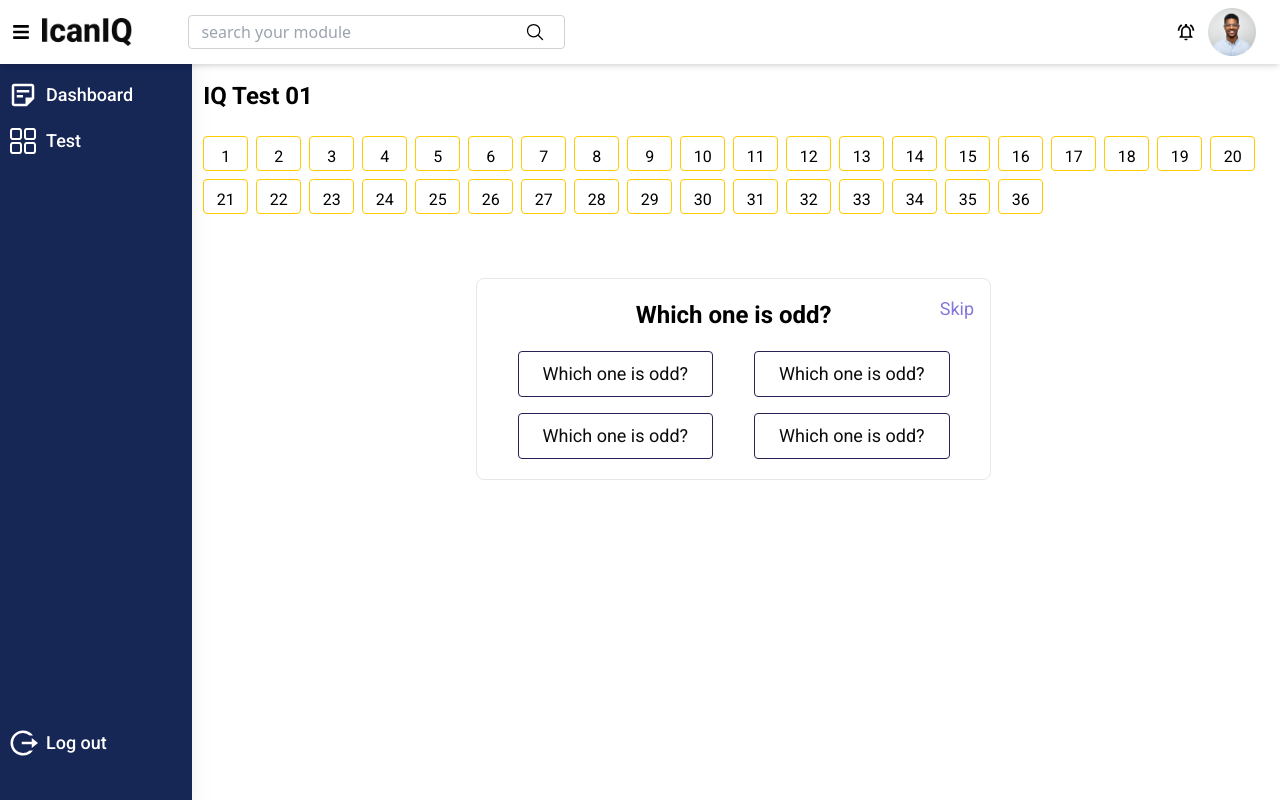
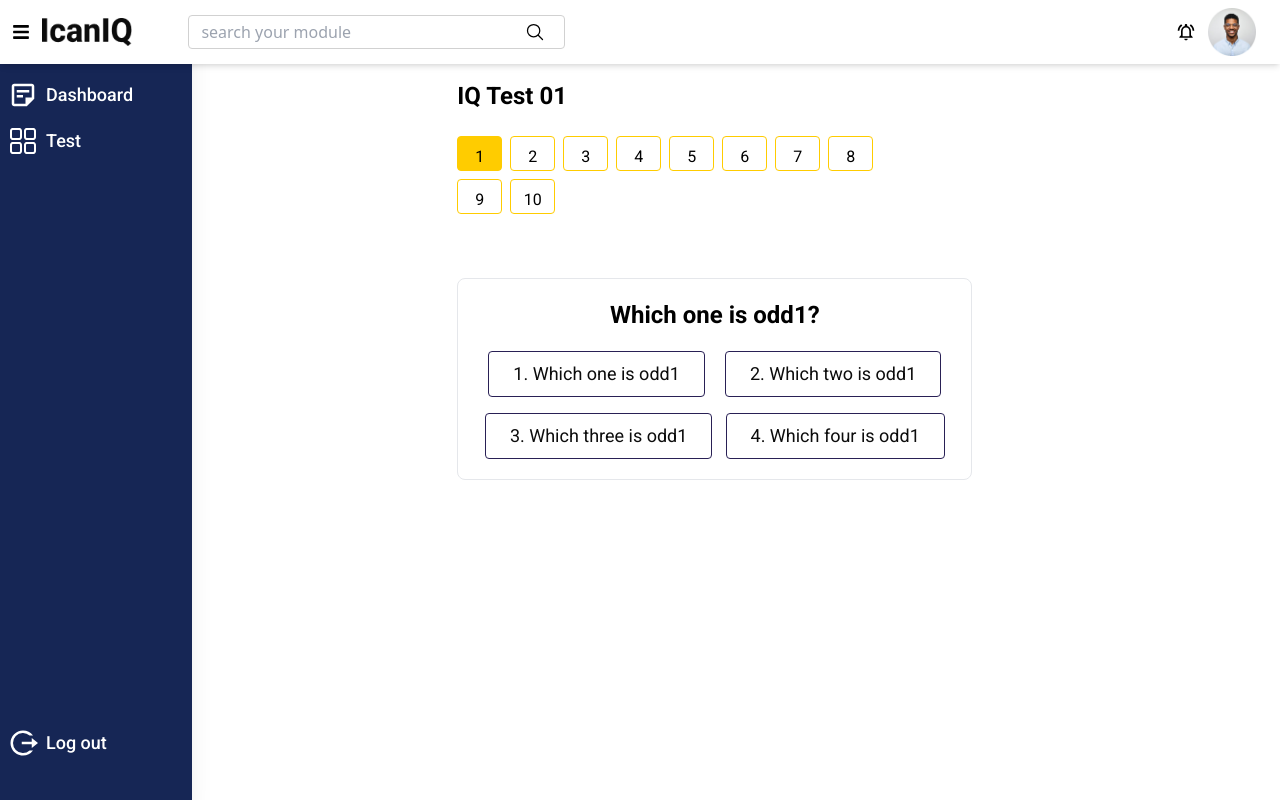
Before and after one commit to Synex-Digital/icaniq, a React (Vite) app: page /user/exam in a window 1280 px wide. Built offline with nearby package versions, Linux system fonts and the light colour scheme.

Commit message:
demo data test for exam questions

```diff
--- /dev/null
+++ b/data/data.js
@@ -0,0 +1,184 @@
+let Question = [
+    {
+        id:1,
+        name: "Which one is odd1?",
+        answer: [
+            {
+                name: "Which one is odd1 ",
+            },
+            {
+                name: "Which two is odd1",
+            },
+            {
+                name: "Which three is odd1",
+            },
+            {
+                name: "Which four is odd1",
+            },
+        ],
+    },
+    {
+        id:2,
+        name: "Which one is odd2?",
+        answer: [
+            {
+                name: "Which one is odd2",
+            },
+            {
+                name: "Which two is odd2",
+            },
+            {
+                name: "Which three is odd2",
+            },
+            {
+                name: "Which four is odd2",
+            },
+        ],
+    },
+    {
+        id:3,
+        name: "Which one is odd3?",
+        answer: [
+            {
+                name: "Which one is odd3",
+            },
+            {
+                name: "Which two is odd3",
+            },
+            {
+                name: "Which three is odd3",
+            },
+            {
+                name: "Which four is odd3",
+            },
+        ],
+    },
+    {
+        id:4,
+        name: "Which one is odd4?",
+        answer: [
+            {
+                name: "Which one is odd4",
+            },
+            {
+                name: "Which two is odd4",
+            },
+            {
+                name: "Which three is odd4",
+            },
+            {
+                name: "Which four is odd4",
+            },
+        ],
+    },
+    {
+        id:5,
+        name: "Which one is odd5?",
+        answer: [
+            {
+                name: "Which one is odd5",
+            },
+            {
+                name: "Which two is odd5",
+            },
+            {
+                name: "Which three is odd5",
+            },
+            {
+                name: "Which four is odd5",
+            },
+        ],
+    },
+    {
+        id:6,
+        name: "Which one is odd6?",
+        answer: [
+            {
+                name: "Which one is odd",
+            },
+            {
+                name: "Which two is odd",
+            },
+            {
+                name: "Which three is odd",
+            },
+            {
+                name: "Which four is odd",
+            },
+        ],
+    },
+    {
+        id:7,
+        name: "Which one is odd7?",
+        answer: [
+            {
+                name: "Which one is odd",
+            },
+            {
+                name: "Which two is odd",
+            },
+            {
+                name: "Which three is odd",
+            },
+            {
+                name: "Which four is odd",
+            },
+        ],
+    },
+    {
+        id:8,
+        name: "Which one is odd8?",
+        answer: [
+            {
+                name: "Which one is odd",
+            },
+            {
+                name: "Which two is odd",
+            },
+            {
+                name: "Which three is odd",
+            },
+            {
+                name: "Which four is odd",
+            },
+        ],
+    },
+    {
+        id:9,
+        name: "Which one is odd9?",
+        answer: [
+            {
+                name: "Which one is odd",
+            },
+            {
+                name: "Which two is odd",
+            },
+            {
+                name: "Which three is odd",
+            },
+            {
+                name: "Which four is odd",
+            },
+        ],
+    },
+    {
+        id:10,
+        name: "Which one is odd10?",
+        answer: [
+            {
+                name: "Which one is odd",
+            },
+            {
+                name: "Which two is odd",
+            },
+            {
+                name: "Which three is odd",
+            },
+            {
+                name: "Which four is odd",
+            },
+        ],
+    },
+];
+
+export {Question};
--- a/package.json
+++ b/package.json
@@ -15,6 +15,7 @@
     "react-dom": "^18.2.0",
     "react-icons": "^4.11.0",
     "react-modal": "^3.16.1",
+    "react-paginate": "^8.2.0",
     "react-redux": "^8.1.3",
     "react-router-dom": "^6.18.0",
     "recharts": "^2.9.3"
--- /dev/null
+++ b/src/components/layout/PaginatedItems.jsx
@@ -0,0 +1,63 @@
+import React, { useState } from "react";
+import ReactPaginate from "react-paginate";
+
+const items = [
+  1, 2, 3, 4, 5, 6, 7, 8, 9, 10, 11, 12, 13, 14, 1, 2, 3, 4, 5, 6, 7, 8, 9, 10,
+  11, 12, 13, 14, 1, 2, 3, 4, 5, 6, 7, 8, 9, 10, 11, 12, 13, 14, 1, 2, 3, 4, 5,
+  6, 7, 8, 9, 10, 11, 12, 13, 14, 1, 2, 3, 4, 5, 6, 7, 8, 9, 10, 11, 12, 13, 14,
+  1, 2, 3, 4, 5, 6, 7, 8, 9, 10, 11, 12, 13, 14, 1, 2, 3, 4, 5, 6, 7, 8, 9, 10,
+  11, 12, 13, 14, 1, 2, 3, 4, 5, 6, 7, 8, 9, 10, 11, 12, 13, 14, 11, 12, 13, 14,
+  7, 8, 9, 10, 11, 12, 13, 14,1
+];
+
+function Items({ currentItems }) {
+  return (
+    <>
+      {currentItems &&
+        currentItems.map((item) => (
+          <div className="">
+            <h1>{item}</h1>
+          </div>
+        ))}
+    </>
+  );
+}
+
+const PaginatedItems = ({ itemsPerPage }) => {
+  const [itemOffset, setItemOffset] = useState(10);
+  const endOffset = itemOffset + itemsPerPage;
+  const currentItems = items.slice(itemOffset, endOffset);
+  const pageCount = Math.ceil(items.length / itemsPerPage);
+
+  const handlePageClick = (event) => {
+    const newOffset = (event.selected * itemsPerPage) % items.length;
+    setItemOffset(newOffset);
+  };
+
+  return (
+    <>
+      <div className="">
+        <Items currentItems={currentItems} />
+      </div>
+      <ReactPaginate
+        breakLabel="..."
+        breakClassName=""
+        breakLinkClassName=""
+        onPageChange={handlePageClick}
+        pageRangeDisplayed={4}
+        pageCount={pageCount}
+        pageClassName=" "
+        previousClassName="absolute right-[100px] top-[100px]"
+        nextClassName=""
+        containerClassName=" "
+        activeClassName=" "
+        renderOnZeroPageCount={null}
+      />
+      {/* <p >
+        Products from {itemOffset} to {endOffset} of {items.length}
+      </p> */}
+    </>
+  );
+};
+
+export default PaginatedItems;
--- a/src/components/pages/Exam.jsx
+++ b/src/components/pages/Exam.jsx
@@ -1,13 +1,19 @@
-import React from "react";
+import React, { useEffect, useState } from "react";
 import { useSelector } from "react-redux";
-
-let data = [
-    1, 2, 3, 4, 5, 6, 7, 8, 9, 1, 2, 3, 4, 5, 6, 7, 8, 9, 1, 2, 3, 4, 5, 6, 7,
-    8, 9, 1, 2, 3, 4, 5, 6, 7, 8, 9,
-];
+import PaginatedItems from "../layout/PaginatedItems";
+import { Question } from "../../../data/data";
 
 const Exam = () => {
     let show = useSelector((state) => state.counter.value);
+    let [id, setId] = useState("");
+
+    useEffect(() => {
+        setId(Question[0].id);
+    }, []);
+
+    let handleid = (item) => {
+        setId(item.id);
+    };
     return (
         <section className="mt-16 flex  xl:justify-end p-4 mx-auto">
             <div
@@ -17,34 +23,43 @@ const Exam = () => {
             >
                 <h2 className=" font-rb font-bold text-2xl mb-6">IQ Test 01</h2>
                 <div className="flex gap-x-2 gap-y-2 flex-wrap">
-                    {data.map((item, index) => (
-                        <div className="font-rb border border-[#FFCC00] p-2 rounded w-[45px] h-[35px] text-center">
+                    {Question.map((item, index) => (
+                        <div
+                            onClick={() => handleid(item)}
+                            className={`font-rb border border-[#FFCC00] p-2 rounded w-[45px] h-[35px] text-center cursor-pointer ${
+                                item.id == id
+                                    ? " bg-[#FFCC00]"
+                                    : "border-[#FFCC00]"
+                            }`}
+                        >
                             {index + 1}
                         </div>
                     ))}
                 </div>
-                <div className="border rounded-lg relative mt-10 sm:mt-16 max-w-[515px] p-2 sm:p-5 mx-auto">
-                    <h2 className=" font-rb font-semibold text-xl sm:text-2xl text-center mb-5">
-                        Which one is odd?
-                    </h2>
-                    <p className=" absolute top-2 right-2 sm:top-4 sm:right-4 font-rb text-lg text-[#8478DA] cursor-pointer">
-                        Skip
-                    </p>
-                    <div className="flex flex-wrap gap-y-4  sm:gap-y-4 ">
-                        <p className="border rounded border-[#292055] font-rb sm:text-lg py-2 px-2 sm:px-6 text-[#0C0C0C] mx-auto">
-                            Which one is odd?
-                        </p>
-                        <p className="border rounded border-[#292055] font-rb sm:text-lg py-2 px-2 sm:px-6 text-[#0C0C0C] mx-auto">
-                            Which one is odd?
-                        </p>
-                        <p className="border rounded border-[#292055] font-rb sm:text-lg py-2 px-2 sm:px-6 text-[#0C0C0C] mx-auto">
-                            Which one is odd?
-                        </p>
-                        <p className="border rounded border-[#292055] font-rb sm:text-lg py-2 px-2 sm:px-6 text-[#0C0C0C] mx-auto">
-                            Which one is odd?
-                        </p>
-                    </div>
-                </div>
+                {/* <PaginatedItems itemsPerPage={4} /> */}
+
+                {Question.map(
+                    (item) =>
+                        id == item.id && (
+                            <>
+                                <div className="border rounded-lg relative mt-10 sm:mt-16 sm:w-[515px] p-2 sm:p-5 mx-auto">
+                                    <h2 className=" font-rb font-semibold text-xl sm:text-2xl text-center mb-5">
+                                        {item.name}
+                                    </h2>
+                                    <div className="flex flex-wrap gap-y-4  sm:gap-y-4 ">
+                                        {item.answer &&
+                                            item.answer.map((sitem, index) => (
+                                                <p
+                                                    className="border rounded border-[#292055] font-rb sm:text-lg py-2 px-2 sm:px-6  text-[#0C0C0C] mx-auto cursor-pointer"
+                                                >
+                                                    {index + 1}. {sitem.name}
+                                                </p>
+                                            ))}
+                                    </div>
+                                </div>
+                            </>
+                        )
+                )}
             </div>
         </section>
     );
--- a/src/components/pages/IqTest.jsx
+++ b/src/components/pages/IqTest.jsx
@@ -7,10 +7,10 @@ import { useNavigate } from "react-router-dom";
 const customStyles = {
     content: {
         top: "50%",
-        left: "60%",
+        left: "50%",
         right: "auto",
         bottom: "auto",
-        marginRight: "-50%",
+        marginRight: "-45%",
         transform: "translate(-50%, -50%)",
     },
     overlay: {
@@ -103,7 +103,7 @@ const IqTest = (props) => {
                     style={customStyles}
                     contentLabel="Example Modal"
                 >
-                    <p className="w-[456px] font-rb text-lg text-[#454545] mb-10">
+                    <p className="sm:w-[456px] font-rb text-lg text-[#454545] mb-10">
                         The test is designed with 100 marks, each associated
                         with a distinct set of questions totaling 100. I retain
                         the flexibility to skip questions as desired.
```
Also changed, not shown: 1 other file (tests, documents, lock files or other folders).
